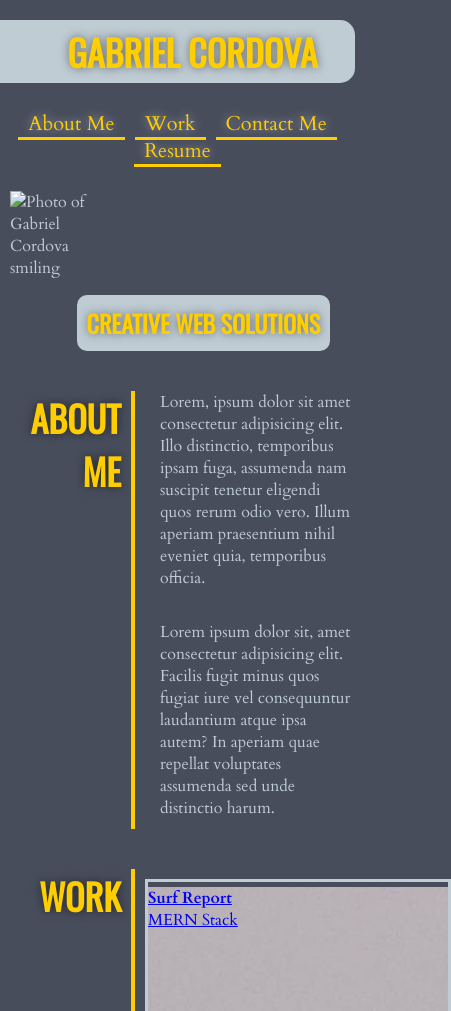
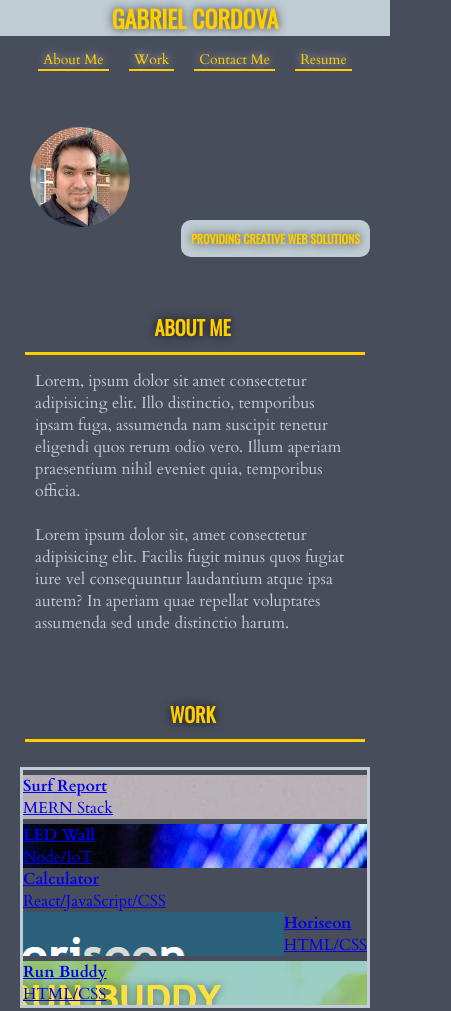
Before and after one commit to Yiladien/-BC-Mod1-Ch2-Prof_Portfolio, a plain HTML site: page index.html in a window 390 px wide. Shown: the top 1011 px of the page, 451 px wide, since content can reach past the window. Drawn offline with nearby package versions, Linux system fonts and the light colour scheme.

Commit message:
finished media query styles

```diff
--- a/assets/css/style.css
+++ b/assets/css/style.css
@@ -64,7 +64,7 @@
         text-align: right;
         border-top-right-radius: 15px 15px;
         border-bottom-right-radius: 15px 15px;
-        text-shadow: 0 0 10px rgba(0, 0, 0, 0.5);
+        text-shadow: 0 0 10px rgba(0, 0, 0, 0.75);
     }
 
     h3 {
@@ -76,9 +76,8 @@
         padding: 0px 10px 10px 100px;
         font-weight: bold;
         border-right: 4px solid var(--header-color);
-        text-shadow: 0 0 10px rgba(0, 0, 0, 0.5);
-        min-width: 250px;
-        flex-basis: 0;
+        text-shadow: 0 0 10px rgba(0, 0, 0, 0.75);
+        flex: 0 0 250px;
     }
 /* END BROAD STYLES */
 
@@ -92,6 +91,7 @@
         padding: 20px 35px 20px 0px;
         align-items: center;
         flex-wrap: wrap;
+        z-index: 9999;
     }
 
     header h1 {
@@ -117,10 +117,10 @@
     }
 
     header nav ul li a {
-        padding: 10px 5px;
+        padding: 10px 10px;
         font-weight: lighter;
         font-size: 1.55vw;
-        text-shadow: 0 0 10px rgba(255, 255, 255, 0.5);
+        text-shadow: 0 0 10px rgba(255, 255, 255, 0.75);
     }
 
     header span {
@@ -134,14 +134,15 @@
 /* HERO */
     .hero {
         background-image: url("../images/hero-img.jpg");
-        background-size: cover;
+        background-size: auto;
         background-attachment: relative;
-        background-position: 0px -420px;
+        background-position: 0px -620px;
         position: relative;
         min-height: 200px;
+        align-items: center;
     }
 
-    .hero div {
+    .hero h2 {
         position: absolute;
         bottom: 20px;
         right: 60px;
@@ -151,20 +152,27 @@
         border-radius: 10px 10px;
     }
 
-    .hero img {
-        height: 100px;
-        width: 100px;
+    #profile-pic {
+        background-image: url("../images/IMG_8284-updated1.jpg");
+        background-position: -25px 0px;
+        background-size: 140%;
+        background-attachment: relative;
+        margin: 10px 20px;
+        border-radius: 50%;
+        height: 150px;
+        width: 150px;
     }
 /* END HERO */
 
 
 /* ABOUT ME */
     #about-me {
-        min-height: 200px;
+        flex: 1 1 200px;
     }
 
-    #about-me p {
+    #about-me div {
         padding: 0px 25px 10px 25px;
+        flex: 0 1 900px;
     }
 
 /* END ABOUT ME */
@@ -172,46 +180,34 @@
 
 /* WORK */
 
-
-    /* .tiles {
-        flex-direction: column;
-        flex: 1;
-
-    } */
     .tiles {
         border: 3px solid var(--header-bg-color);
         text-decoration: none;
         color: var(--header-color);
         /* padding: 0px 20px 0px 20px; */
         margin: 10px;
-        min-width: 200px;
-        min-height: 200px;
-        flex-shrink: 0;
-        justify-content: space-between;
-        /* flex: 1; */
+        flex: 0 1 900px;
     }
+
     .big-tile {
-        max-width: 300px;
-        max-height: 300px;
-        min-width: 300px;
-        min-height: 300px;
-        flex: 1;
+        flex: 1 1 auto;
         margin: 5px auto;
     }
 
     .small-tiles {
         display: flex;
-        flex: 1;
+        flex: 1 1 auto;
         flex-wrap: wrap;
-        flex-shrink: 0;
         margin: 5px auto;
     }
 
-
+    .tile {
+        flex: 1 0 200px;
+    }
 
     .small-tiles {
         background-size: cover;
-        position: fixed;
+        background-position: fixed;
     }
 
     /* .tile-title {
@@ -265,6 +261,8 @@
         justify-content: space-between;
         flex-wrap: wrap;
         align-items: center;
+        text-align: center;
+        flex: 1 1 900px;
     }
 
     .contact-info div {
@@ -278,8 +276,10 @@
     }
 
     .contact-info span {
-        padding: 0 10px;
-        border-bottom: 3px solid var(--header-color);
+        font-size: 1.55vw;
+        padding: 0 5px;
+        border-bottom: 2px solid var(--header-color);
+        flex: 1 1 900px;
     }
 
 /* END FOOTER */
@@ -300,12 +300,12 @@
     min-height: 400px;
 }
 
-header nav ul li a:hover {
+footer a:hover, header nav ul li a:hover {
     color: var(--font-color);
 
 }
 
-header span:hover {
+footer span:hover, header span:hover {
     border-color: var(--font-color);
 }
 
@@ -316,17 +316,29 @@ header span:hover {
     header {
       padding-bottom: 0;
       justify-content: center;
-      position: relative;
+      /* position: relative; */
+      padding: 0px;
+      position: -webkit-sticky;
+      position: sticky;
+      top: 0px;
     }
 
     header h1 {
+      padding: 0px;
       width: 100%;
       text-align: center;
+      border-radius: 0%;
+      flex: 1 1 auto;
+    }
+
+    h2 {
+        font-size: 20px;
     }
 
     h3 {
-        min-width: 125px;
+        flex: 0 0 100px;
         padding-left: 5px;
+        font-size: 20px;
     }
 
     header nav ul {
@@ -343,5 +355,64 @@ header span:hover {
       text-align: center;
       width: 100%;
     }
+
+    .contact-info span {
+        font-size: 20px;
+    }
 }
+
+
+@media screen and (max-width: 575px) {
+    header h1 {
+        font-size: 24px;
+      }
+
+    header nav ul {
+        margin: 5px 0px 0px 0px;
+      }
+
+    header nav ul li a {
+      font-size: 14px;
+    }
+
+    header span {
+        padding: 0px 5px;
+        border-width: 2px;
+    }
+
+    #profile-pic {
+        height: 100px;
+        width: 100px;
+    }
+
+    .hero {
+        background-position: -500px -700px;
+        background-size: 125%;
+    }
+
+    .hero h2 {
+        font-size: 12px;
+        right: 20px;
+    }
+
+    h3 {
+        flex: 0 0 100px;
+        padding-left: 5px;
+        font-size: 20px;
+        border-right-style: none;
+        border-bottom-style: solid;
+        flex: 1;
+        text-align: center;
+        margin: 15px;
+    }
+
+    section, footer {
+        flex-wrap: wrap;
+    }
+
+    .contact-info span {
+        font-size: 16px;
+    }
+
+
     /* END RESPONSIVE */
--- a/index.html
+++ b/index.html
@@ -14,7 +14,8 @@
 <body>
     <!-- header & nav -->
     <header>
-        <h1><a href="/">Gabriel Cordova</a></h1>
+        <h1><a href="/">Gabriel Cordova</a>
+        </h1>
 
         <nav>
             <ul>
@@ -39,10 +40,12 @@
 
     <!-- hero block -->
     <section class="hero">
-        <img src="../02-professional_portfolio/assets/images/IMG_8284-updated1.jpg" alt="Photo of Gabriel Cordova smiling">
-        <div>
-            <h2>Creative Web Solutions</h2>
+        <div id="profile-pic">
+
         </div>
+
+            <h2>Providing Creative Web Solutions</h2>
+
     </section>
     <!-- end hero block -->
 
```
